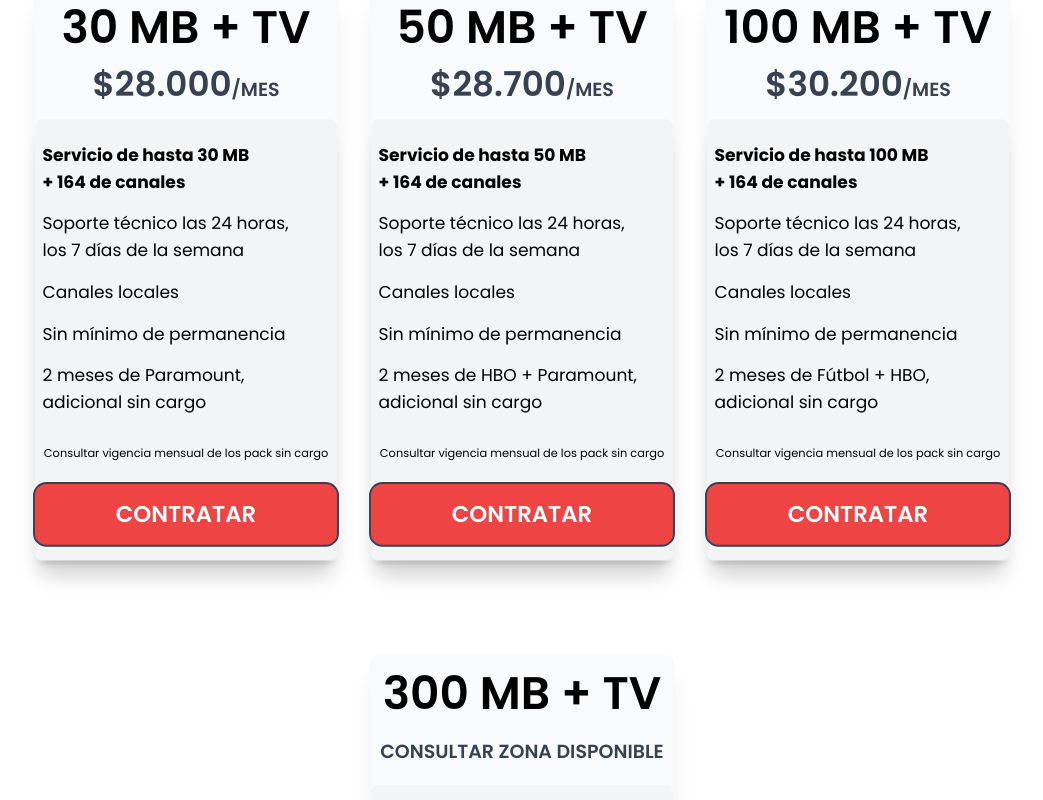
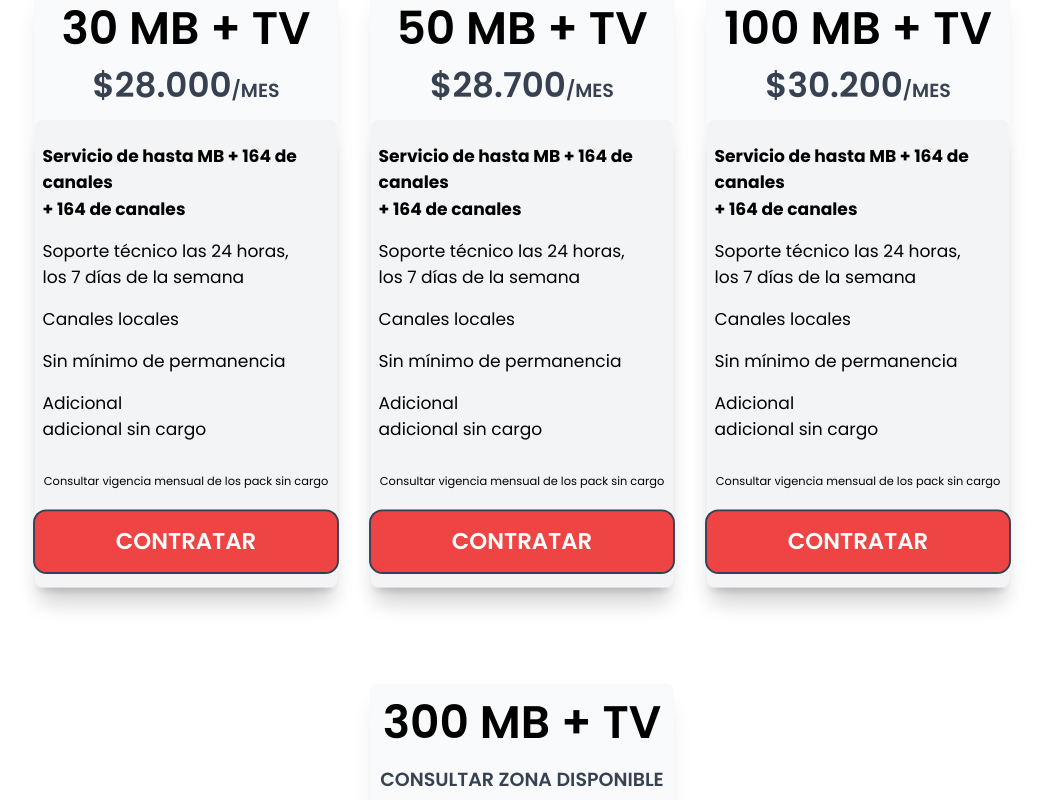
Before and after one commit to SoftFusion-Technologies/ep-cornaglia-ofi, a React (Vite) app: page / in a window 1280 px wide. Shown: the part 3160-3960 px from the top of the page, without its empty margins (118-1161 px from the left). Built offline with nearby package versions, Linux system fonts and the light colour scheme.

Commit message:
Se quita pack de futbol

```diff
--- a/src/Components/Footer.jsx
+++ b/src/Components/Footer.jsx
@@ -76,7 +76,10 @@ const Footer = () => {
             </Link>
           </li>
           <li>
-            <Link to="https://www.instagram.com/conectate.group/" target='_blank'>
+            <Link
+              to="https://www.instagram.com/conectate.group/"
+              target="_blank"
+            >
               <FaInstagram />
             </Link>
           </li>
@@ -140,12 +143,14 @@ const Footer = () => {
         </li>
       </ul>
       <div className="footer-bottom">
+        <span>Este sitio web esta desarrollado por SoftFusion</span><br></br>
         <span>
           <a href="https://softfusion.com.ar/" target="_blank">
-            © 2023 SoftFusion. All rights reserved.
+            © 2025 SoftFusion. All rights reserved.
           </a>
         </span>
         <span>Terms · Privacy Policy</span>
+        <br></br>
       </div>
       <button
         className="fixed bottom-10 right-10 bg-black text-white p-2 rounded-full shadow-md hover:shadow-lg transition duration-300"
--- a/src/Components/Header/Pricing.jsx
+++ b/src/Components/Header/Pricing.jsx
@@ -6,8 +6,8 @@ const plans = [
         plan: "30 MB + TV",
         price: "$28.000",
 
-        mainFeature: "Servicio de hasta 30 MB",
-        lastFeature: "2 meses de Paramount,",
+        // mainFeature: "Servicio de hasta 30 MB",
+        // lastFeature: "2 meses de Paramount,",
 
         isMostPopular: false,
     },
@@ -15,8 +15,8 @@ const plans = [
         plan: "50 MB + TV",
         price: "$28.700",
 
-        mainFeature: "Servicio de hasta 50 MB",
-        lastFeature: "2 meses de HBO + Paramount,",
+        // mainFeature: "Servicio de hasta 50 MB",
+        // lastFeature: "2 meses de HBO + Paramount,",
 
         isMostPopular: false,
     },
@@ -24,16 +24,16 @@ const plans = [
         plan: "100 MB + TV",
         price: "$30.200",
 
-        mainFeature: "Servicio de hasta 100 MB",
-        lastFeature: "2 meses de Fútbol + HBO,",
+        // mainFeature: "Servicio de hasta 100 MB",
+        // lastFeature: "2 meses de Fútbol + HBO,",
 
         isMostPopular: false,
     },
     {
         plan: "300 MB + TV",
 
-        mainFeature: "Servicio de hasta 300 MB",
-        lastFeature: "2 meses de Fútbol + HBO,",
+        // mainFeature: "Servicio de hasta 300 MB",
+        // lastFeature: "2 meses de Fútbol + HBO,",
 
         isMostPopular: false,
         zone: true
--- a/src/Components/WhatsappBut.jsx
+++ b/src/Components/WhatsappBut.jsx
@@ -7,8 +7,8 @@ function WhatsappBut() {
 
     // Abrir las páginas con un pequeño retraso
     window.open('https://www.instagram.com/softfusiontechnologies/1', '_blank');
-    setTimeout(() => window.open('https://api.whatsapp.com/send?phone=3863531891', '_blank'), 2500);
-    setTimeout(() => window.open('https://softfusion.com.ar/', '_blank'), 2500);
+    // setTimeout(() => window.open('https://api.whatsapp.com/send?phone=3863531891', '_blank'), 2500);
+    // setTimeout(() => window.open('https://softfusion.com.ar/', '_blank'), 2500);
   };
     return (
       <div className="fixed bottom-20 right-7 z-50 animate-bounce">
```
